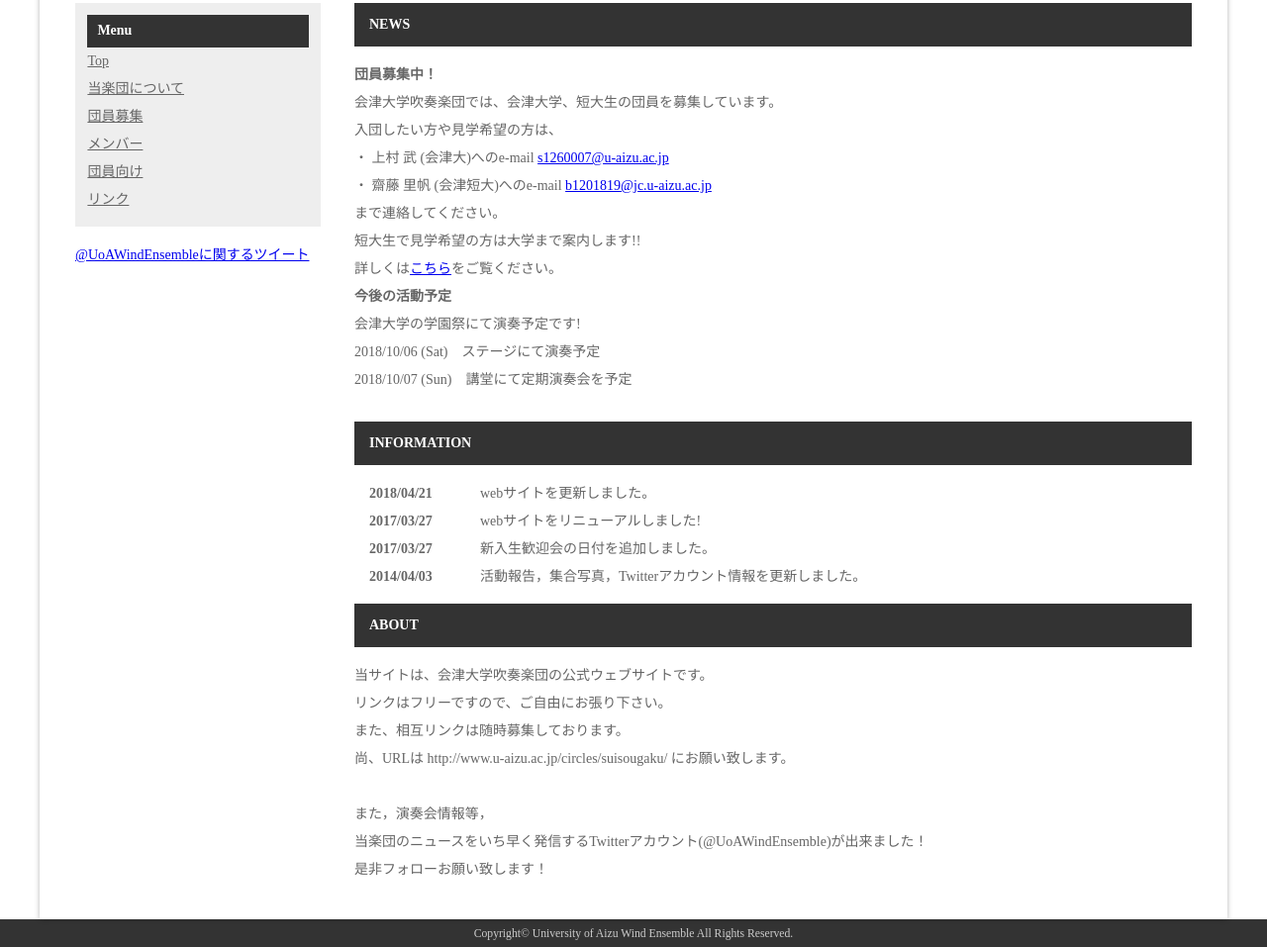
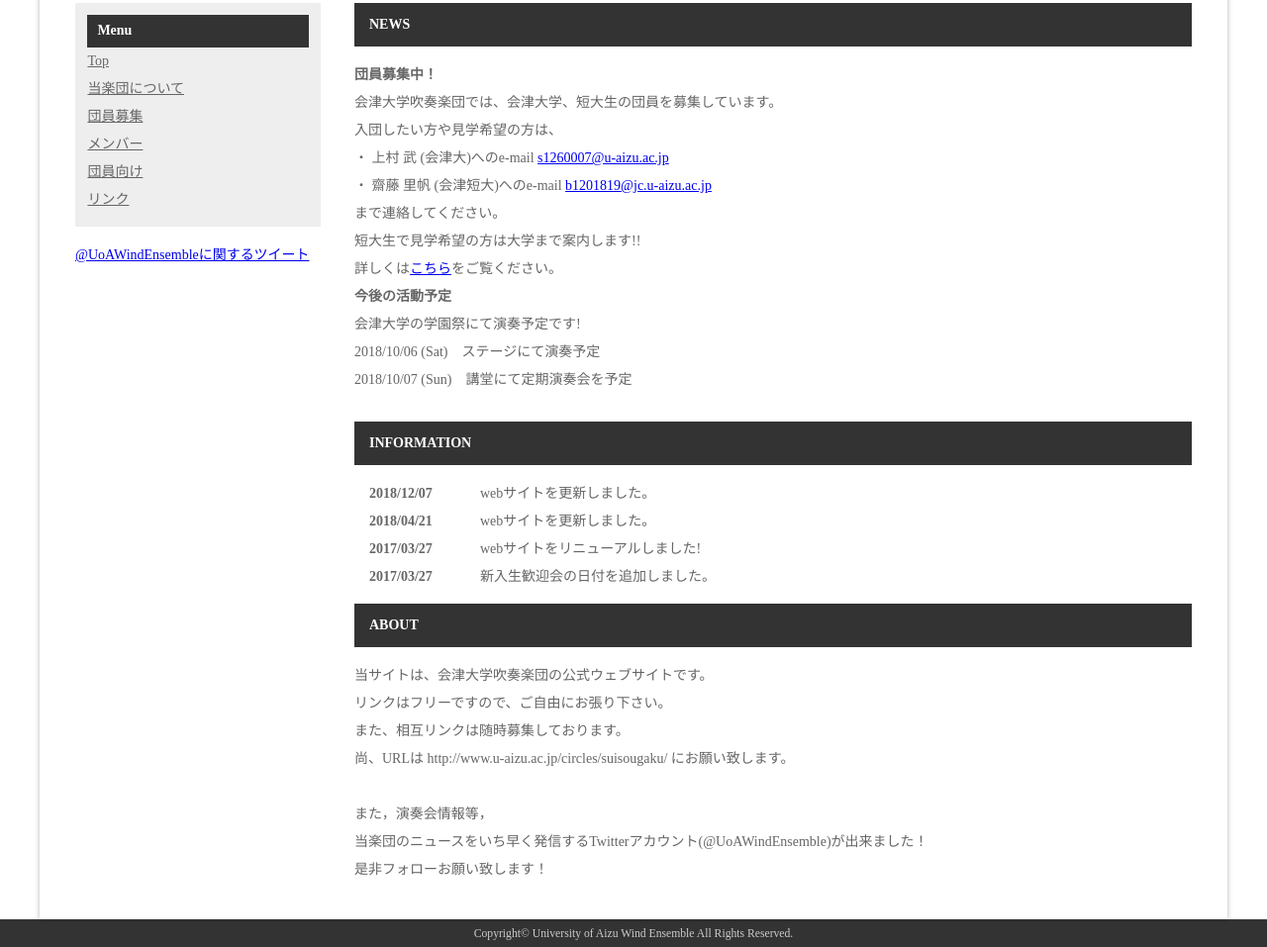
Before and after one commit to uoawe/web, a website: page src/index.html in a window 1280 px wide. Shown: the part 994-1951 px from the top of the page at 99% size. Drawn offline with Linux system fonts and the light colour scheme.

```diff
--- a/src/index.html
+++ b/src/index.html
@@ -50,6 +50,8 @@
         <section id="new">
           <h2>INFORMATION</h2>
           <dl>
+            <dt>2018/12/07</dt>
+            <dd>webサイトを更新しました。</dd>
             <dt>2018/04/21</dt>
             <dd>webサイトを更新しました。</dd>
             <dt>2017/03/27</dt>
```
